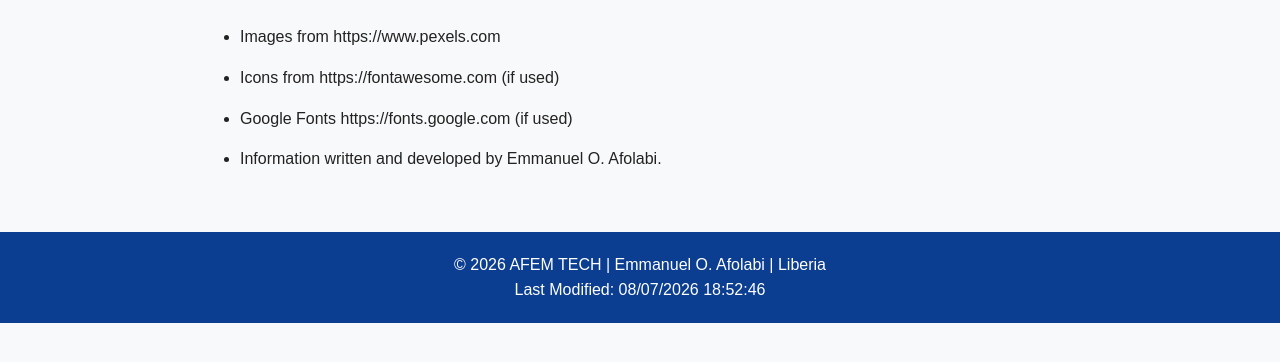
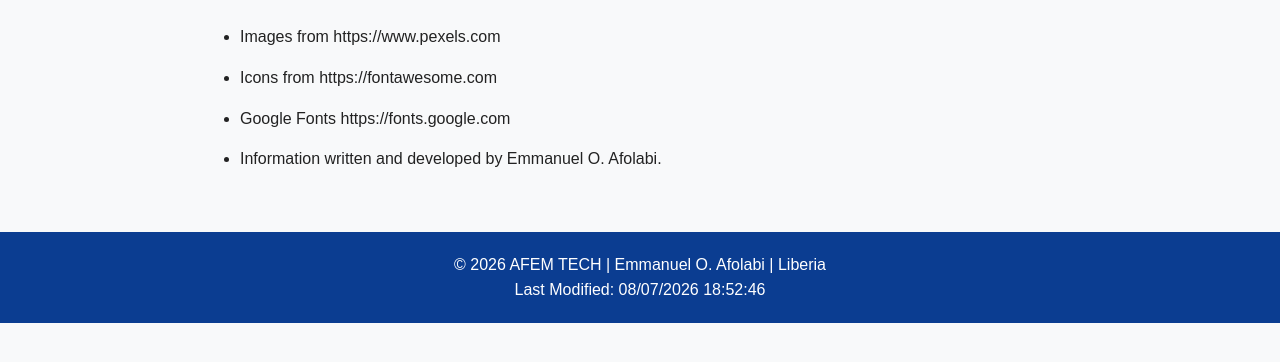
Before and after one commit to afolabi2022/wdd131, a plain HTML site: page my-project/references.html in a window 1280 px wide. Shown: the part 186-548 px from the top of the page. Drawn offline with Linux system fonts and the light colour scheme.

Commit message:
Final submission of AFEM TECH website project

```diff
--- a/my-project/references.html
+++ b/my-project/references.html
@@ -60,9 +60,9 @@
 
                 <li>Images from https://www.pexels.com</li>
 
-                <li>Icons from https://fontawesome.com (if used)</li>
+                <li>Icons from https://fontawesome.com </li>
 
-                <li>Google Fonts https://fonts.google.com (if used)</li>
+                <li>Google Fonts https://fonts.google.com </li>
 
                 <li>Information written and developed by Emmanuel O. Afolabi.</li>
 
```
